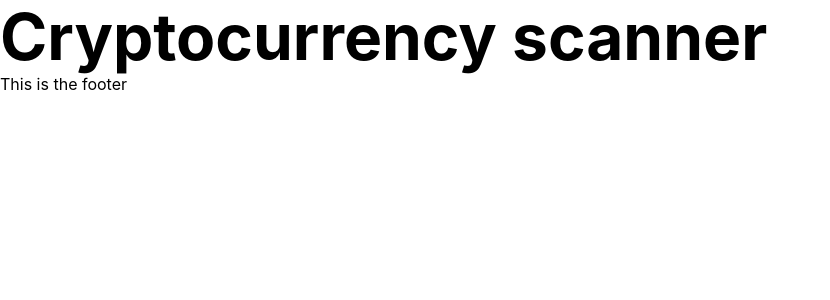
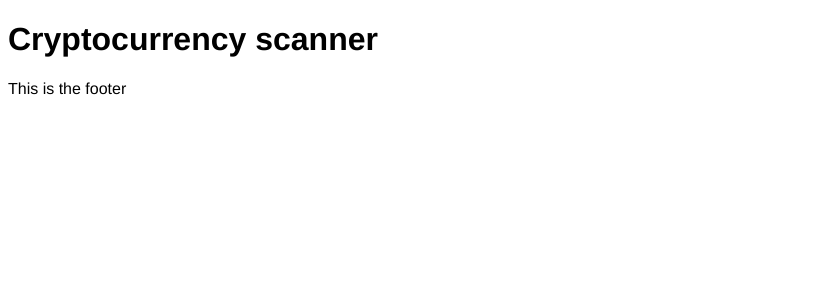
Before and after one commit to kapantzak/cryptocurrency-scanner, a Next.js app: page / in a window 1280 px wide. Shown: the top 300 px of the page, without its empty margins (0-830 px from the left). Built offline with nearby package versions, Linux system fonts and the light colour scheme.

Commit message:
Add styled components and create a global styles component

```diff
--- a/package.json
+++ b/package.json
@@ -11,7 +11,8 @@
   "dependencies": {
     "next": "13.0.0",
     "react": "18.2.0",
-    "react-dom": "18.2.0"
+    "react-dom": "18.2.0",
+    "styled-components": "^5.3.6"
   },
   "devDependencies": {
     "eslint": "8.26.0",
--- a/pages/_app.js
+++ b/pages/_app.js
@@ -1,7 +1,12 @@
-import '../styles/globals.css'
+import GlobalStyle from "../styles/globalStyles";
 
 function MyApp({ Component, pageProps }) {
-  return <Component {...pageProps} />
+  return (
+    <>
+      <GlobalStyle />
+      <Component {...pageProps} />
+    </>
+  );
 }
 
-export default MyApp
+export default MyApp;
--- a/pages/index.js
+++ b/pages/index.js
@@ -1,5 +1,4 @@
 import Head from "next/head";
-import styles from "../styles/Home.module.css";
 
 export default function Home() {
   return (
@@ -11,7 +10,7 @@ export default function Home() {
       </Head>
 
       <main>
-        <h1 className={styles.title}>Cryptocurrency scanner</h1>
+        <h1>Cryptocurrency scanner</h1>
       </main>
 
       <footer>This is the footer</footer>
--- a/styles/Home.module.css
+++ /dev/null
@@ -1,5 +0,0 @@
-.title {
-  margin: 0;
-  line-height: 1.15;
-  font-size: 4rem;
-}
--- /dev/null
+++ b/styles/globalStyles.js
@@ -0,0 +1,9 @@
+import { createGlobalStyle } from "styled-components";
+
+const GlobalStyle = createGlobalStyle`
+    body {
+        font-family: Helvetica Neue, Helvetica, Arial, sans-serif
+    }
+`;
+
+export default GlobalStyle;
--- a/styles/globals.css
+++ /dev/null
@@ -1,26 +0,0 @@
-html,
-body {
-  padding: 0;
-  margin: 0;
-  font-family: -apple-system, BlinkMacSystemFont, Segoe UI, Roboto, Oxygen,
-    Ubuntu, Cantarell, Fira Sans, Droid Sans, Helvetica Neue, sans-serif;
-}
-
-a {
-  color: inherit;
-  text-decoration: none;
-}
-
-* {
-  box-sizing: border-box;
-}
-
-@media (prefers-color-scheme: dark) {
-  html {
-    color-scheme: dark;
-  }
-  body {
-    color: white;
-    background: black;
-  }
-}
```
Also changed, not shown: 1 other file (tests, documents, lock files or other folders).
